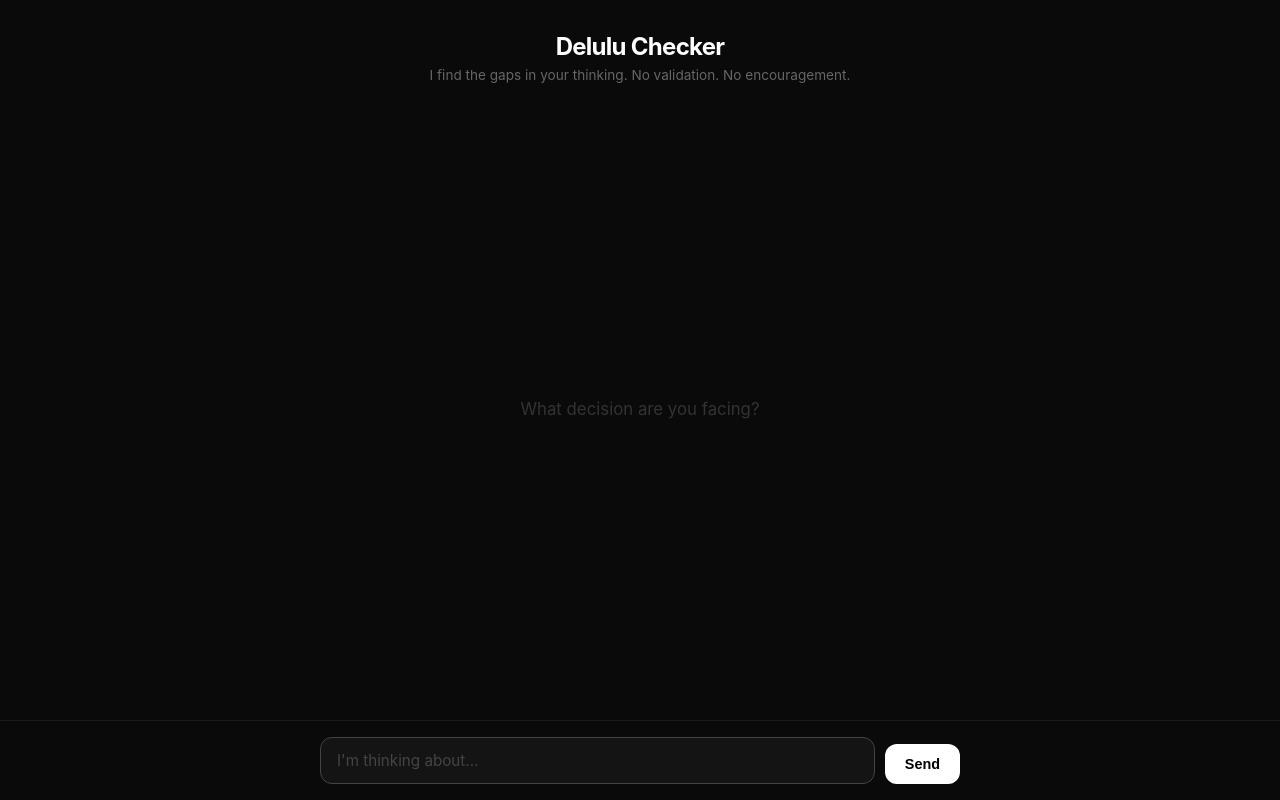
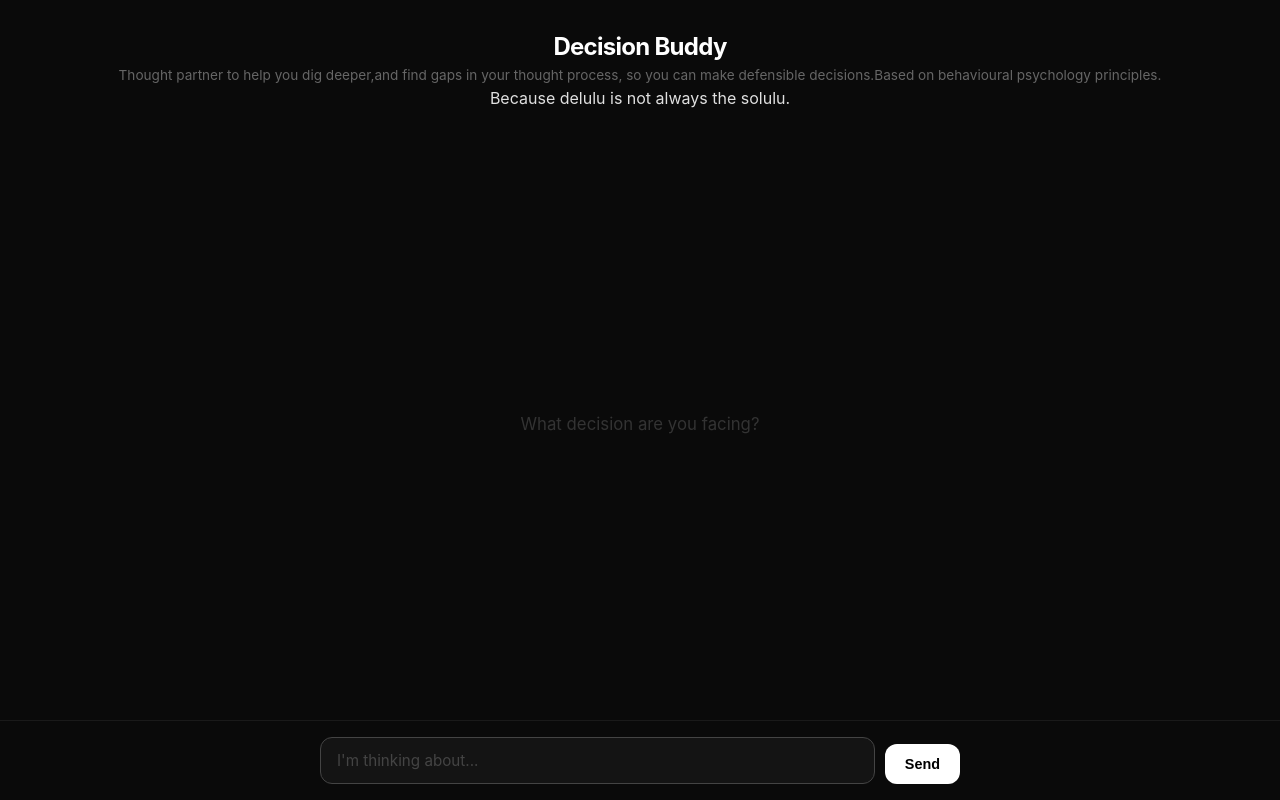
Before and after one commit to HariniRaa/decision-maker, a website: page public/index.html in a window 1280 px wide. Drawn offline with Linux system fonts and the light colour scheme.

Commit message:
Update index.html
changed h1 and desc

```diff
--- a/public/index.html
+++ b/public/index.html
@@ -149,8 +149,10 @@
 <body>
 
 <header>
-  <h1>Delulu Checker</h1>
-  <p>I find the gaps in your thinking. No validation. No encouragement.</p>
+  <h1>Decision Buddy</h1>
+  <p>Thought partner to help you dig deeper,and find gaps in your thought process, so you can make defensible decisions.Based on behavioural psychology principles. <p>
+
+  </p> Because delulu is not always the solulu. </p>
 </header>
 
 <div id="empty-state">What decision are you facing?</div>
```
